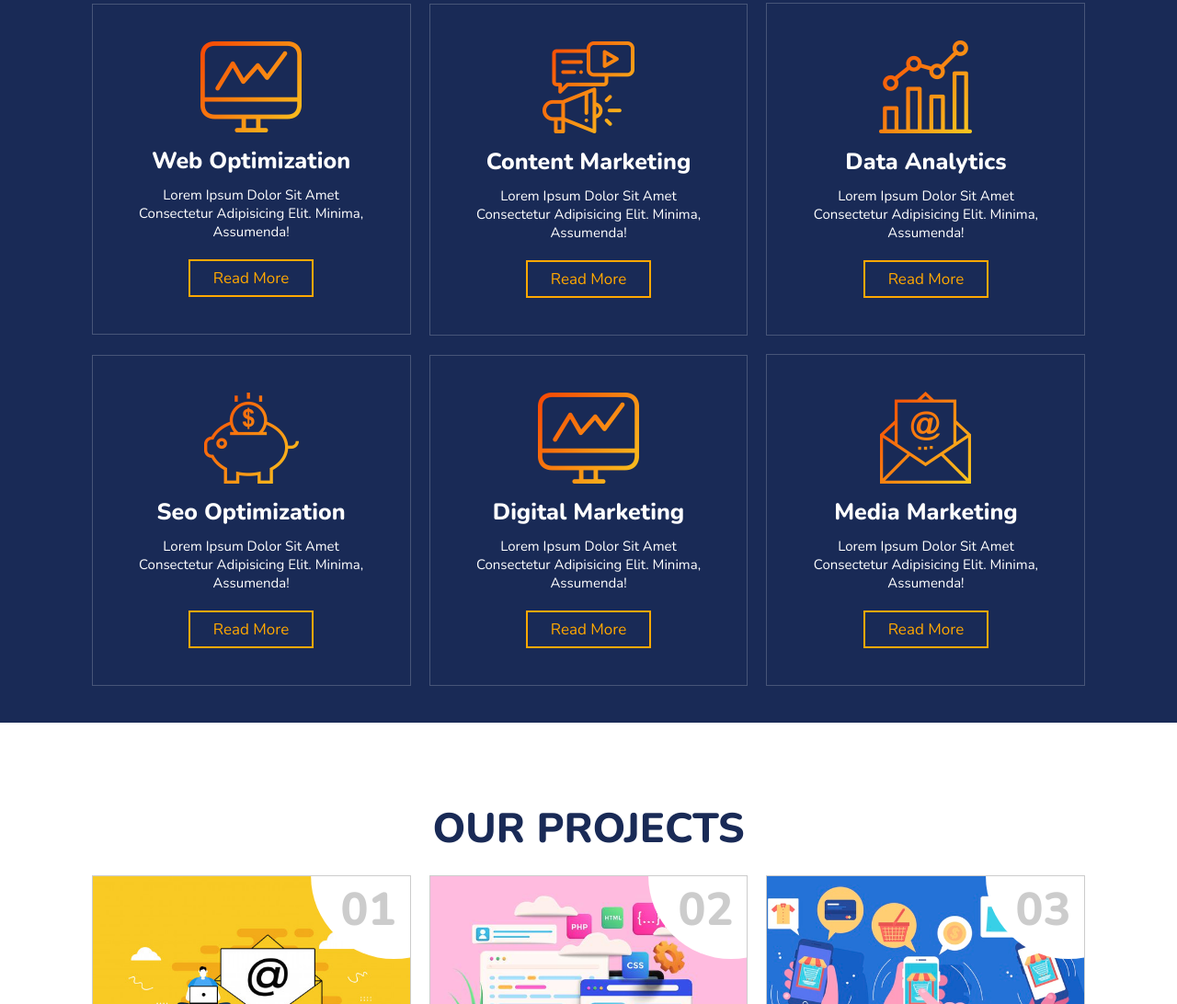
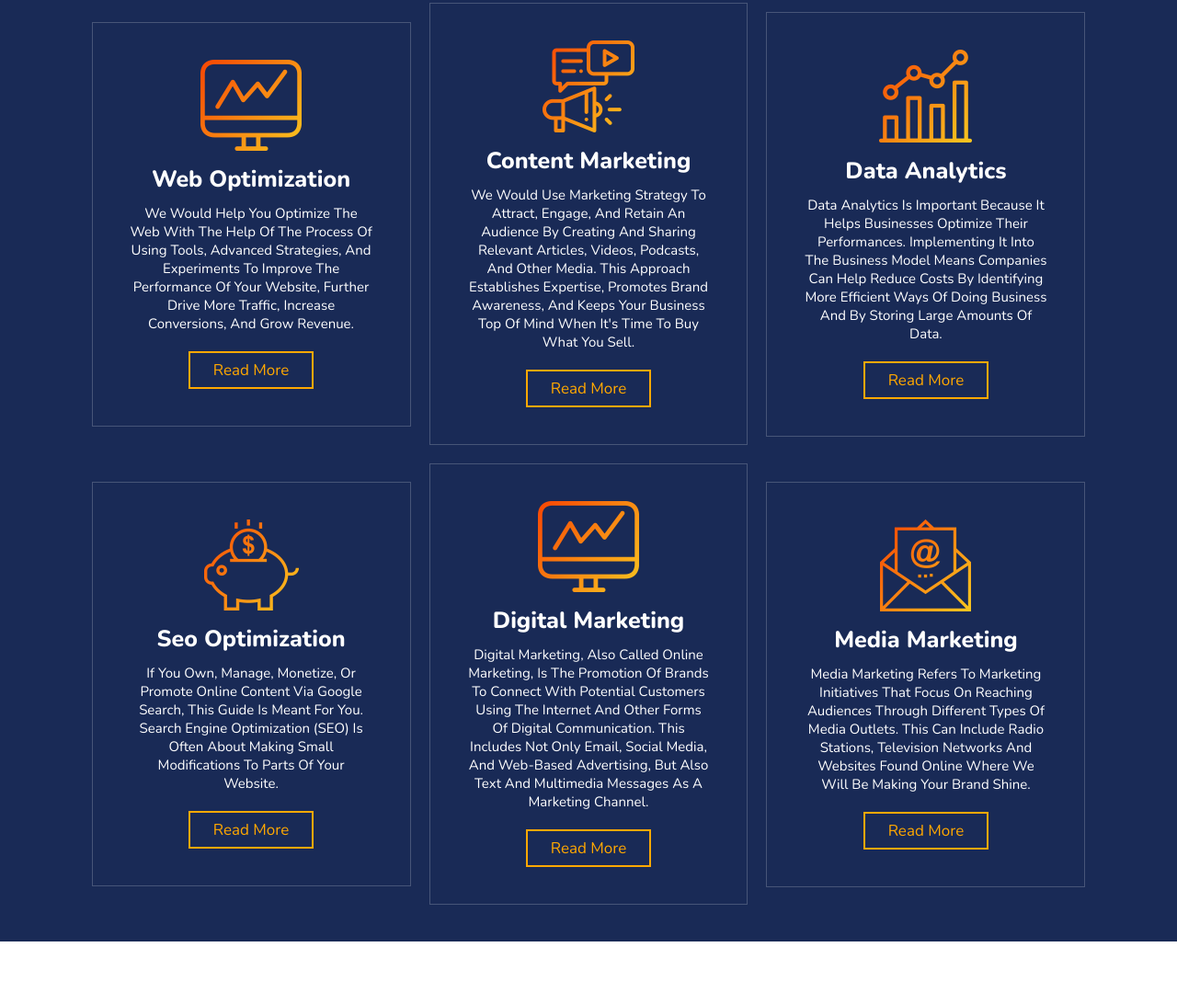
Before and after one commit to AbhishekDhakad/IT_Service, a plain HTML site: page index.html in a window 1280 px wide. Shown: the part 1777-2869 px from the top of the page at 92% size. Drawn offline with nearby package versions, Linux system fonts and the light colour scheme.

Commit message:
Update index.html

```diff
--- a/index.html
+++ b/index.html
@@ -103,42 +103,43 @@
         <div class="box">
             <img src="images/s1.png" alt="">
             <h3>web optimization</h3>
-            <p>Lorem ipsum dolor sit amet consectetur adipisicing elit. Minima, assumenda!</p>
+            <p>We would help you optimize the web with the help of the process of using tools, advanced strategies,
+               and experiments to improve the performance of your website, further drive more traffic, increase conversions, and grow revenue.</p>
             <a href="#" class="btn">read more</a>
         </div>
 
         <div class="box">
             <img src="images/s2.png" alt="">
             <h3>content marketing</h3>
-            <p>Lorem ipsum dolor sit amet consectetur adipisicing elit. Minima, assumenda!</p>
+            <p>We would use marketing strategy to attract, engage, and retain an audience by creating and sharing relevant articles, videos, podcasts, and other media. This approach establishes expertise, promotes brand awareness, and keeps your business top of mind when it's time to buy what you sell.</p>
             <a href="#" class="btn">read more</a>
         </div>
 
         <div class="box">
             <img src="images/s3.png" alt="">
             <h3>data analytics</h3>
-            <p>Lorem ipsum dolor sit amet consectetur adipisicing elit. Minima, assumenda!</p>
+            <p>Data analytics is important because it helps businesses optimize their performances. Implementing it into the business model means companies can help reduce costs by identifying more efficient ways of doing business and by storing large amounts of data.</p>
             <a href="#" class="btn">read more</a>
         </div>
 
         <div class="box">
             <img src="images/s4.png" alt="">
             <h3>seo optimization</h3>
-            <p>Lorem ipsum dolor sit amet consectetur adipisicing elit. Minima, assumenda!</p>
+            <p>If you own, manage, monetize, or promote online content via Google Search, this guide is meant for you. Search engine optimization (SEO) is often about making small modifications to parts of your website.</p>
             <a href="#" class="btn">read more</a>
         </div>
 
         <div class="box">
             <img src="images/s1.png" alt="">
             <h3>digital marketing</h3>
-            <p>Lorem ipsum dolor sit amet consectetur adipisicing elit. Minima, assumenda!</p>
+            <p>Digital marketing, also called online marketing, is the promotion of brands to connect with potential customers using the internet and other forms of digital communication. This includes not only email, social media, and web-based advertising, but also text and multimedia messages as a marketing channel.</p>
             <a href="#" class="btn">read more</a>
         </div>
 
         <div class="box">
             <img src="images/s5.png" alt="">
             <h3>media marketing</h3>
-            <p>Lorem ipsum dolor sit amet consectetur adipisicing elit. Minima, assumenda!</p>
+            <p>Media marketing refers to marketing initiatives that focus on reaching audiences through different types of media outlets. This can include radio stations, television networks and websites found online where we will be making your brand shine.</p>
             <a href="#" class="btn">read more</a>
         </div>
 
```
